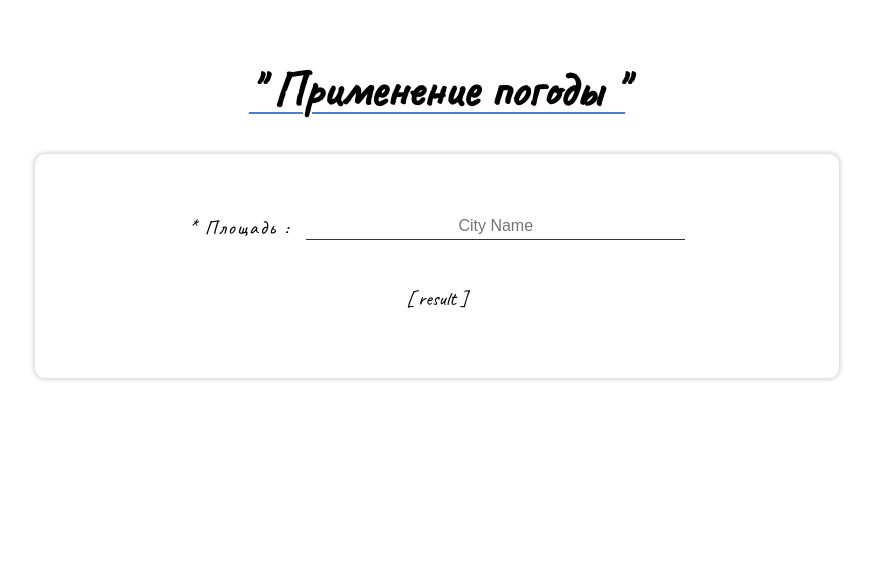
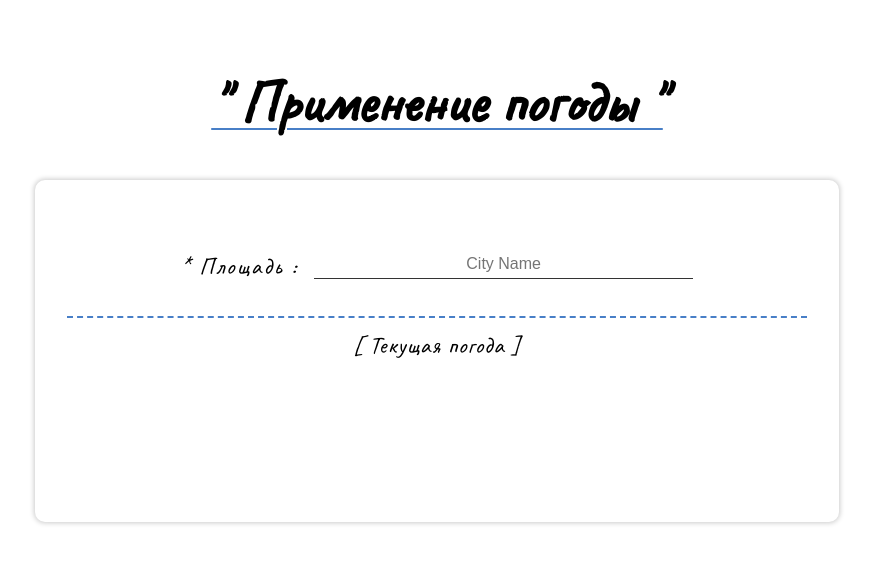
Before and after one commit to chickencoc/fullStackClass, a React (Vite) app in the folder wheatherEx/: page / in a window 1280 px wide. Shown: the top 564 px of the page, without its empty margins (203-1076 px from the left). Built offline with nearby package versions, Linux system fonts and the light colour scheme; no server answers; a web font is replaced by a local one.

Commit message:
wheather

```diff
--- a/wheatherEx/src/App.css
+++ b/wheatherEx/src/App.css
@@ -5,14 +5,19 @@
   margin: 0 auto;
   padding: 1rem;
   text-align: center;
-  font-size: 20px;
+  font-size: 24px;
 }
+ul, li { list-style: none;}
 
 #top * { font-family: 'Caveat', cursive; font-size: 2.5em;}
 #top h1 { text-decoration: underline; text-decoration-color: #487fc7; text-decoration-thickness: 2px; text-underline-offset: 0.4rem;}
 
-#mid { width: 60%; height: 20vh; margin: 0 auto; padding: 2rem; border-radius: 10px; box-shadow: 0 0 5px 1px #ccc; }
+#mid { width: 60%; min-height: 30vh; margin: 0 auto; padding: 2rem; border-radius: 10px; box-shadow: 0 0 5px 1px #ccc; }
 #mid * { font-family: 'Caveat', cursive; }
-#mid #search { height: 50%; display: flex; justify-content: center; align-items: center; gap: 1rem;}
+#mid #search { height: 13vh; display: flex; justify-content: center; align-items: center; gap: 1rem; border-bottom: 2px dashed #487fc7;}
 #search label { letter-spacing: 2px; transform: translateY(5%);}
 #search input { width: 50%; padding: 0.3rem; border: none; border-bottom: 1px solid #333; text-align: center; font-family: 'Orbit', sans-serif; font-size: 1rem;}
+
+#result { min-height: 20vh; letter-spacing: 1px;}
+#result p { margin: 0.5em;}
+#result li {text-align: left; padding: 3px 0;}
--- a/wheatherEx/src/App.jsx
+++ b/wheatherEx/src/App.jsx
@@ -1,21 +1,35 @@
-import { useState } from 'react'
+import { useEffect, useState } from 'react'
 import './App.css'
+import Search from './components/Search';
+import Result from './components/Result';
 
 function App() {
-  const [location, setLocation] = useState("seoul");
-  const [weather, setWeather] = useState(null);
+  const [location, setLocation] = useState("");
+  const [weather, setWeather] = useState({"cod": ""});
 
   function fetchWeather() {
     const apiKey = "1b9de2f304a91d21750ebcee97b6ca7d";
     const url = `https://api.openweathermap.org/data/2.5/weather?q=${location}&appid=${apiKey}`;
 
+    // ajax 요청
     fetch(url)
-      .then(res => res.json())
-      .then(data => console.log(data))
+      .then(res => res.json()) // json 포맷으로 변경
+      .then(data =>{
+        //if(data.cod === "404") return;
+        //if(data.cod === "404") return;
+        setWeather(data);
+        console.log(data);
+      })
+      .catch(() => console.error("error"));
   }
+  useEffect(() => {fetchWeather()},[location]);
 
-  fetchWeather();
 
+  const handleOnKeyDown = e => {
+    if (e.key === 'Enter') {
+      setLocation(e.target.value);
+    }
+  };
 
   return (
     <div>
@@ -23,12 +37,8 @@ function App() {
         <h1>" Применение погоды "</h1>
       </div>
       <div id="mid">
-        <div id="search">
-          <label for="abc">* Площадь :</label><input type="text" id="abc" placeholder="City Name"></input>
-        </div>
-        <div id="result">
-          <p>{"[ result ]"}</p>
-        </div>
+        <Search handleOnKeyDown={handleOnKeyDown} />
+        <Result weather={weather} />
       </div>
     </div>
   )
--- /dev/null
+++ b/wheatherEx/src/components/Result.jsx
@@ -0,0 +1,25 @@
+import React from 'react'
+
+const Result = ({weather}) => {
+  return (
+    <div id="result">
+        <p>{"[ Текущая погода ]"}</p>
+        {
+        weather.cod == "404" &&
+        <p style={{color:"red"}}>- {weather.message}</p>
+        }
+        {
+        weather.cod == "200" &&
+        <ul>
+            <li>* Country: {`( ${weather.sys.country} )`} {weather.name}</li>
+            <li>* Weather: {weather.weather[0].main} {`( ${weather.weather[0].description} )`}</li>
+            <li>* Temp: {(weather.main.temp - 273.15).toFixed(2)}ºC</li>
+            <li>* Humidity: {weather.main.humidity}%</li>
+            <li>* Visibility: {(weather.visibility / 1000).toFixed(2)}km</li>
+        </ul>
+        }
+    </div>
+  )
+}
+
+export default Result
--- /dev/null
+++ b/wheatherEx/src/components/Search.jsx
@@ -0,0 +1,11 @@
+import React from 'react'
+
+function Search({handleOnKeyDown}) {
+  return (
+    <div id="search">
+        <label htmlFor="abc">* Площадь :</label><input type="text" id="abc" placeholder="City Name" onKeyUp={handleOnKeyDown} />
+  </div>
+  )
+}
+
+export default Search
```
